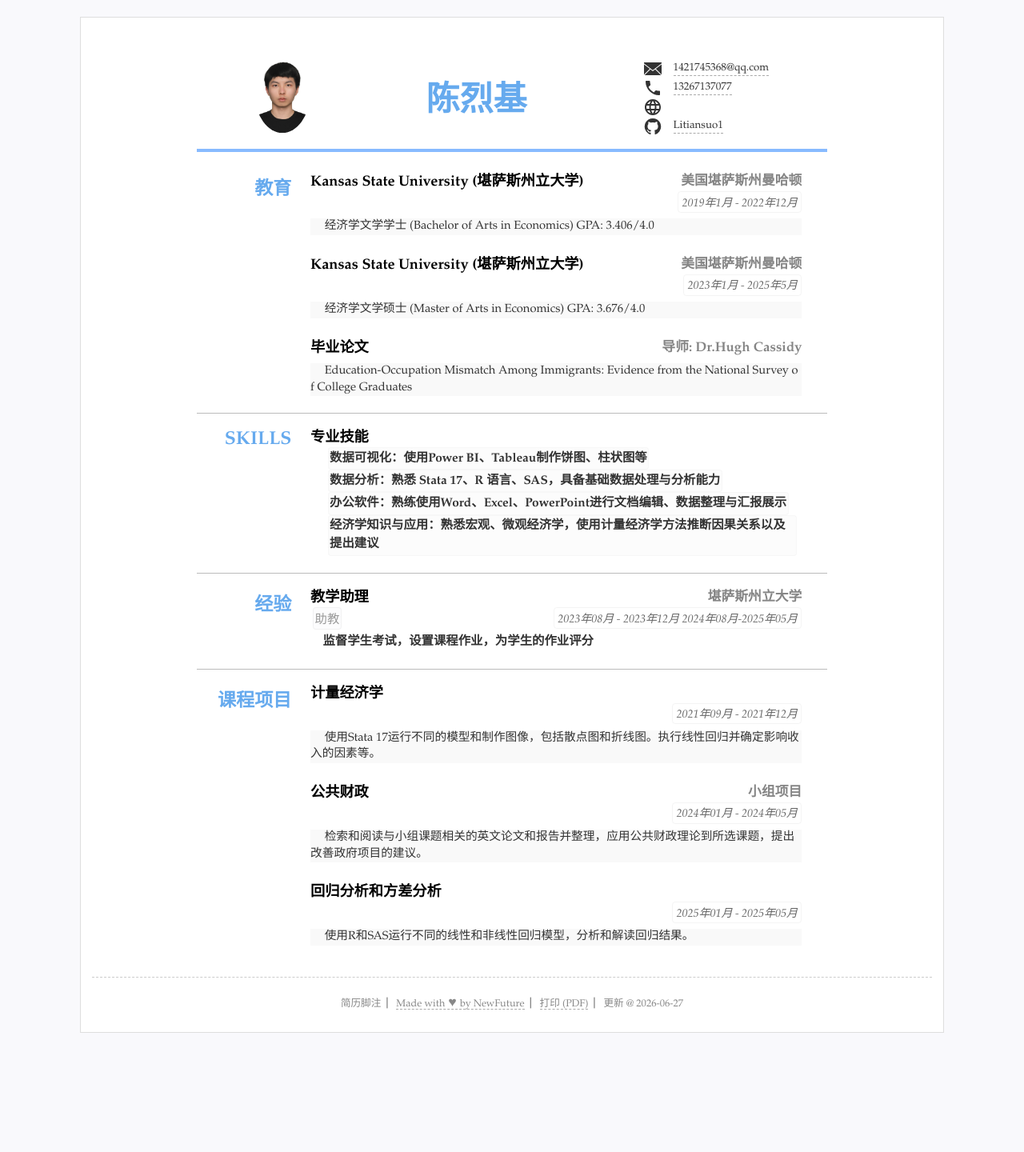
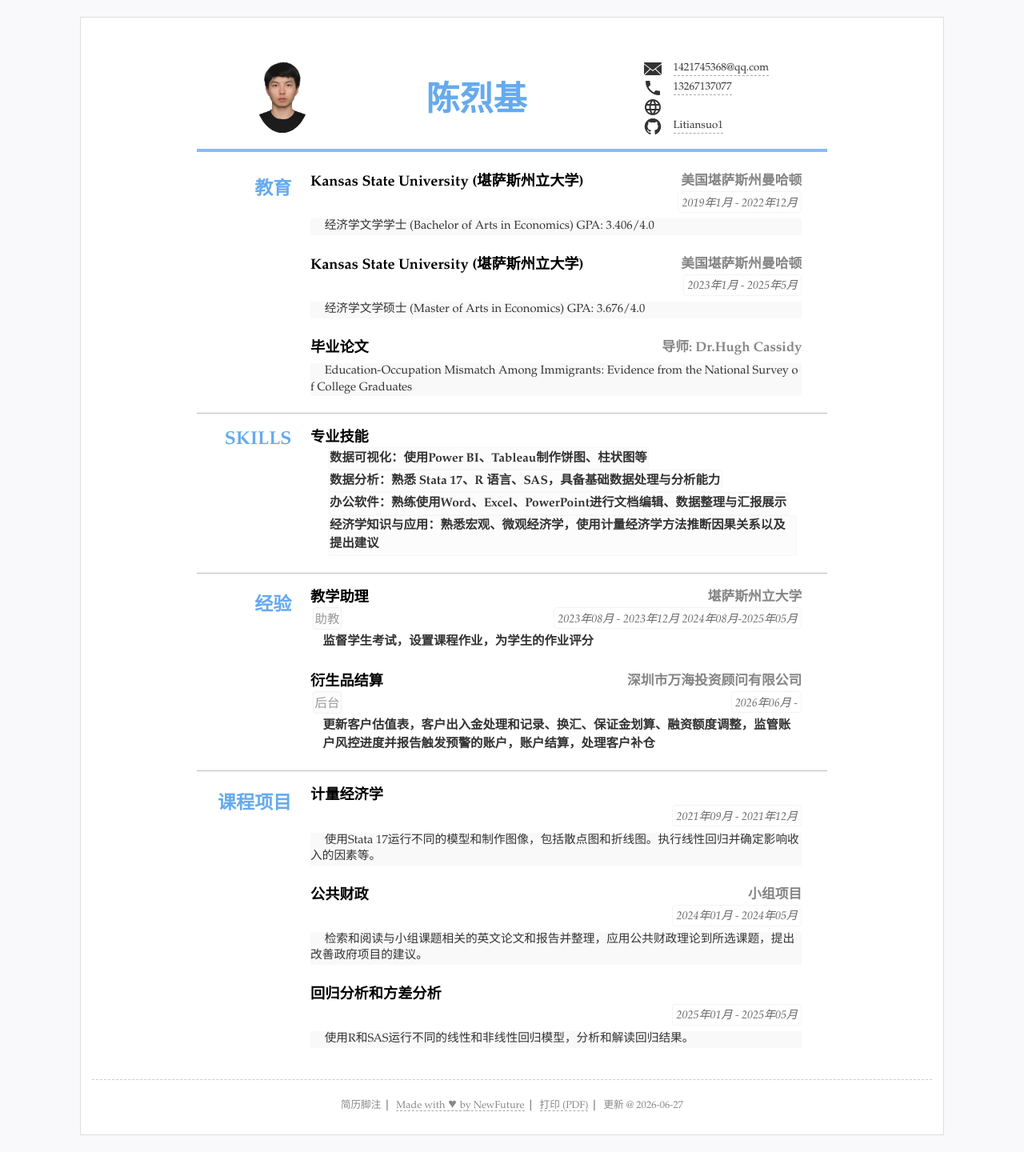
Before and after one commit to Litiansuo1/CV, a Jekyll site: the page built from index.html, in a window 1280 px wide. Shown: the whole page at 80% size. Built offline with Jekyll 4.4.1, drawn with Linux system fonts in a browser that asks for light colours; before the commit the page ends 1312 px from its top, so only the background shows below that.

Commit message:
Update resume.yml

```diff
--- a/_data/resume.yml
+++ b/_data/resume.yml
@@ -70,6 +70,15 @@ main: #简历主要内容，
     detail:
     # open: open
     #可以设置open默认展开
+  - title: 衍生品结算
+    sub: 深圳市万海投资顾问有限公司
+    duration: "2026年06月 - "
+    tags:
+    - 后台
+    summary: 更新客户估值表，客户出入金处理和记录、换汇、保证金划算、融资额度调整，监管账户风控进度并报告触发预警的账户，账户结算，处理客户补仓
+    detail:
+    # open: open
+    #可以设置open默认展开
 
 - type: projects
   name: 课程项目
```
